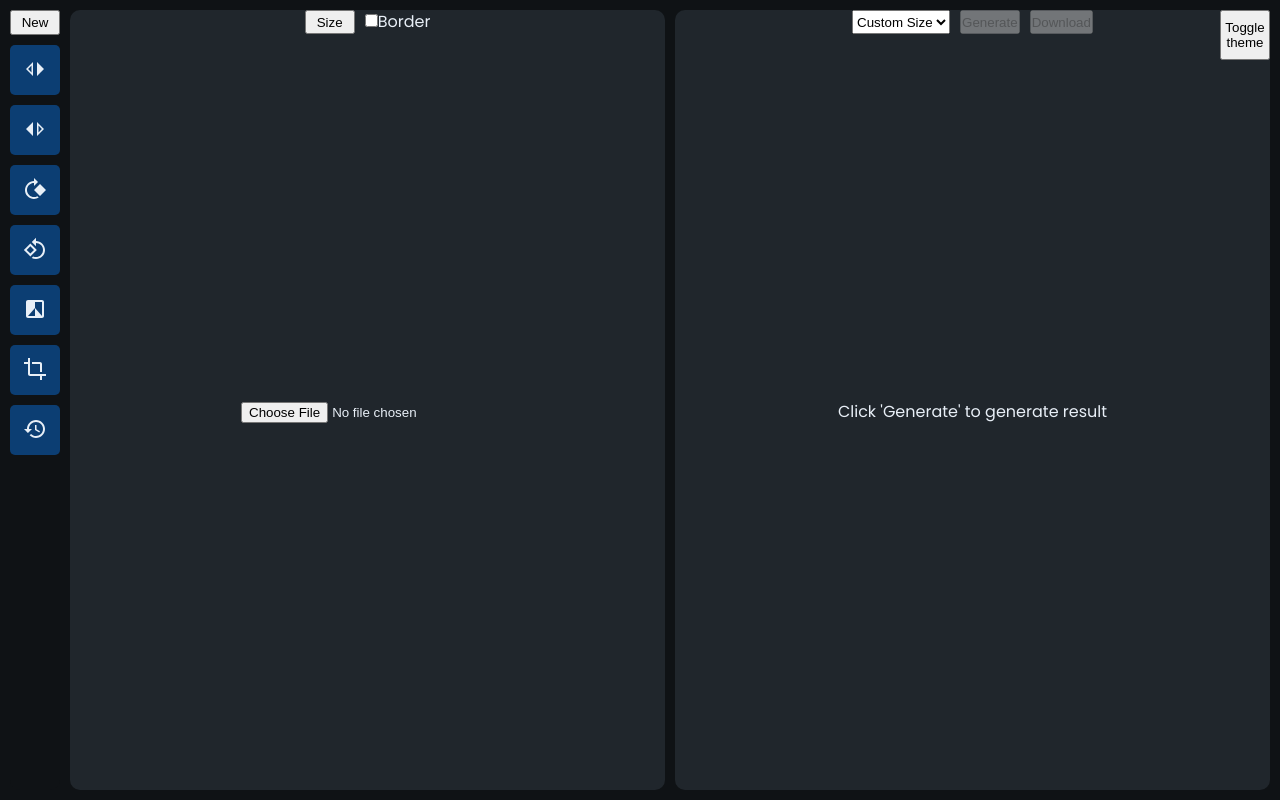
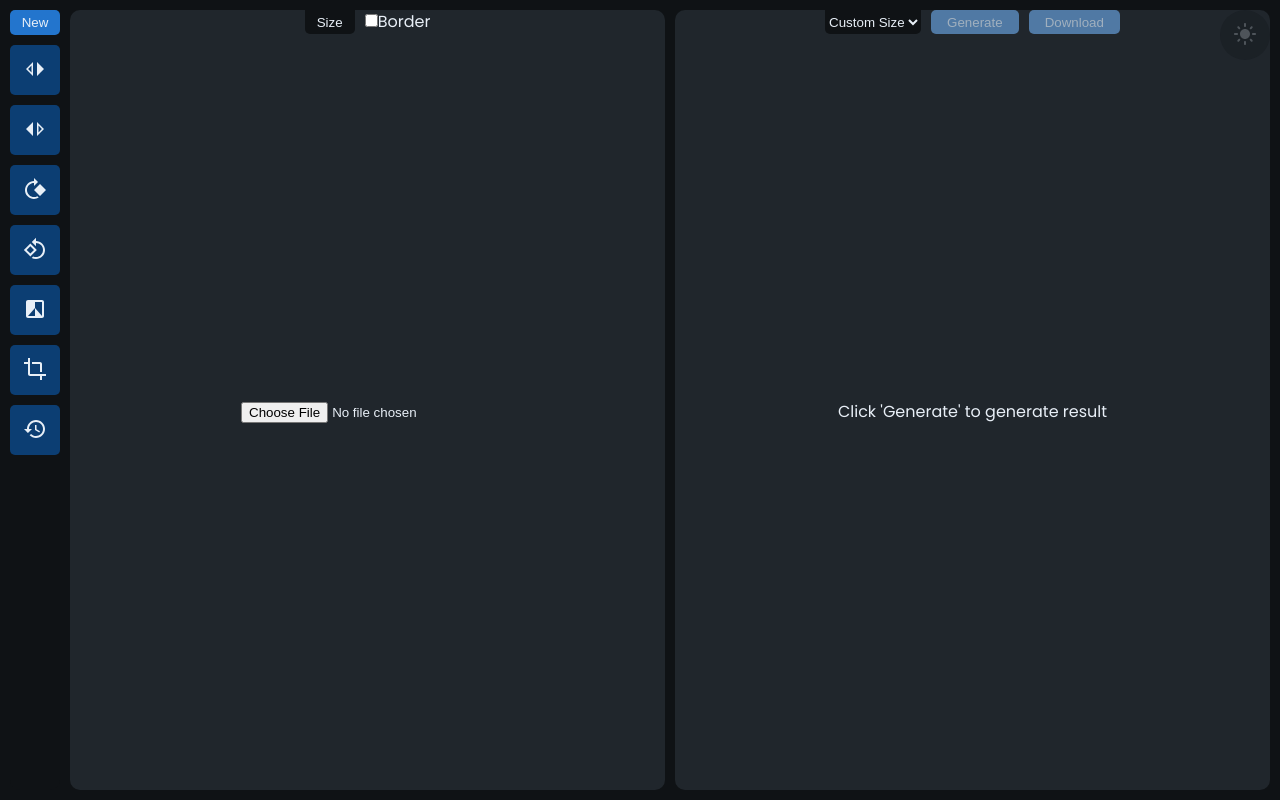
Before and after one commit to dipeshhhh/Print-Grid, a React (Create React App) app: page / in a window 1280 px wide. Built offline with nearby package versions, Linux system fonts and the light colour scheme; the HTML template or start-up script is replaced by a standard one.

Commit message:
Primary and theme change button updated

```diff
--- a/src/App.css
+++ b/src/App.css
@@ -6,7 +6,10 @@
   --toggle-theme-button-width: 50px;
 
   --edit-button-radius: 5px;
+  --topbar-button-radius: 5px;
   --section-radius: 10px;
+
+  --primary-button-padding: 16px;
 }
 
 .App {
@@ -25,7 +28,19 @@
   height: var(--toggle-theme-button-width) !important;
   width: var(--toggle-theme-button-width);
   margin: var(--app-gap);
+  color: var(--text-translucent);
+  background-color: var(--background-translucent);
+  border-radius: 50%;
+  border-width: 0px;
   cursor: pointer;
+
+  transition: color 175ms;
+  transition: background-color 175ms;
+}
+
+.theme-switch-button:hover{
+  color: var(--text);
+  background-color: var(--background)
 }
 
 .App > * {
@@ -40,6 +55,21 @@
   /* padding: var(--app-gap); */
 }
 
+.primary-button {
+  background-color: var(--primary);
+  color: var(--text);
+  border-radius: var(--topbar-button-radius);
+  border-width: 0px;
+  cursor: pointer;
+  padding: 0px var(--primary-button-padding);
+}
+
+.primary-button:disabled {
+  background-color: var(--primary-disabled);
+  color: var(--text-disabled);
+  cursor: not-allowed;
+}
+
 .topbar {
   display: flex;
   flex-direction: row;
@@ -50,6 +80,26 @@
 
 .topbar-button {
   min-width: var(--edit-button-section-width);
+  background-color: var(--primary);
+  color: var(--text);
+  border-radius: var(--topbar-button-radius);
+  border-width: 0px;
+  cursor: pointer;
+
+  transition: background-color 175ms;
+}
+
+.topbar-button:hover {
+  background-color: var(--primary-hover-dark);
+}
+
+.topbar-selector{
+  border-radius: var(--topbar-button-radius);
+  background-color: var(--background);
+  border-width: 0px;
+  color: var(--text);
+  border-top-left-radius: 0px;
+  border-top-right-radius: 0px;
 }
 
 /* Edit buttons */
--- a/src/App.js
+++ b/src/App.js
@@ -1,5 +1,8 @@
 import React, { useState, useEffect } from 'react';
 import './App.css';
+
+import DarkModeIcon from '@mui/icons-material/DarkMode';
+import LightModeIcon from '@mui/icons-material/LightMode';
 
 // Components
 import EditButton from './Components/EditButton/EditButton.jsx';
@@ -60,7 +63,7 @@ function ImageSection() {
   return (
     <section className='section image-section'>
       <div className='topbar'>
-        <button className='topbar-button' onClick={imageSizeHandle}>Size</button>
+        <button className='topbar-button topbar-selector' onClick={imageSizeHandle}>Size</button>
         {/* For future: adjust custom image size in the topbar itself */}
         <span className='checkbox'>
           <input id='border-check' type='checkbox' checked={isBordered} onChange={handleCheckboxChange} />
@@ -107,7 +110,7 @@ function GenerateImage() {
   return (
     <section className='section generate-image-section'>
       <div className='topbar'>
-        <select>
+        <select className='topbar-selector'>
           <option onClick={createCustomSize}>Custom Size</option>
           {
             sizeOptions.map(sizeOption => (
@@ -131,23 +134,24 @@ function GenerateImage() {
 }
 
 function App() {
-  const [theme, setTheme] = useState('dark'); // default to dark
-  // const [theme, setTheme] = useState('light'); // default to light
+  const [isDarkTheme, setIsDarkTheme] = useState(true); // default to dark
 
   const toggleTheme = () => {
-    setTheme((prevTheme) => prevTheme === 'light' ? 'dark' : 'light');
+    setIsDarkTheme(!isDarkTheme);
   };
 
   useEffect(() => {
-    document.documentElement.setAttribute('data-theme', `${theme}`);
-  }, [theme]);
+    document.documentElement.setAttribute('data-theme', `${isDarkTheme ? 'dark': 'light'}`);
+  }, [isDarkTheme]);
 
   return (
     <div className='App'>
       <EditButtons />
       <ImageSection />
       <GenerateImage />
-      <button className='theme-switch-button' onClick={toggleTheme}>Toggle theme</button>
+      <button className='theme-switch-button' onClick={toggleTheme}>
+        {isDarkTheme ? <LightModeIcon /> : <DarkModeIcon />}
+      </button>
     </div>
   );
 }
--- a/src/Components/EditButton/EditButton.css
+++ b/src/Components/EditButton/EditButton.css
@@ -5,4 +5,10 @@
   border-radius: var(--edit-button-radius);
   cursor: pointer;
   border: none;
+
+  transition: background-color 175ms;
 }
+
+.edit-button:hover{
+  background-color: var(--secondary-hover-dark);
+}
--- a/src/index.css
+++ b/src/index.css
@@ -2,19 +2,31 @@
 
 :root[data-theme="light"] {
   --text: rgb(8, 15, 23);
+  --text-disabled: rgba(30, 45, 63, 0.75);
+  --text-translucent: rgba(8, 15, 23, 0.25);
   --background: rgb(234, 237, 240);
+  --background-transulcent: rgba(234, 237, 240, 0.25);
   --background-secondary: rgb(187, 199, 214);
   --primary: rgb(50, 132, 220);
+  --primary-disabled: rgba(46, 98, 153, 0.75);
+  --primary-hover-dark: rgb(45, 119, 199);
   --secondary: rgb(140, 190, 243);
+  --secondary-hover-dark: rgb(121, 163, 209);
   --accent: rgb(59, 150, 247);
 }
 
 :root[data-theme="dark"] {
   --text: rgb(232, 239, 247);
+  --text-disabled: rgba(187, 193, 199, 0.75);
+  --text-translucent: rgba(232, 239, 247, 0.25);
   --background: rgb(15, 18, 21);
+  --background-translucent: rgba(15, 18, 21, 0.25);
   --background-secondary: rgb(32, 38, 44);
   --primary: rgb(35, 117, 205);
+  --primary-disabled: rgba(97, 149, 204, 0.75);
+  --primary-hover-dark: rgb(31, 106, 187);
   --secondary: rgb(12, 62, 115);
+  --secondary-hover-dark: rgb(10, 51, 95);
   --accent: rgb(8, 99, 196);
 }
 
@@ -25,6 +37,7 @@
   padding: 0px;
   box-sizing: border-box;
   /* border: 2px solid; */
+  transition: background-color 175ms;
 }
 
 body {
```
